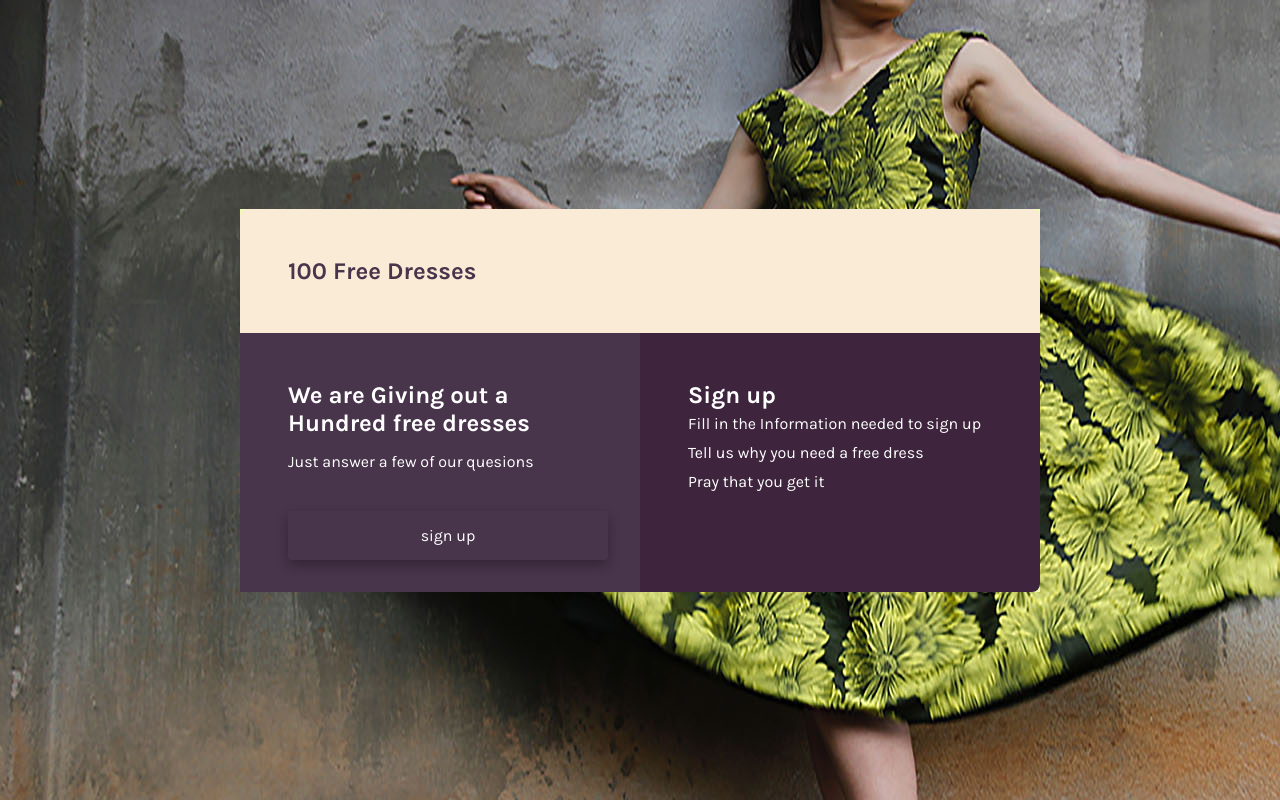
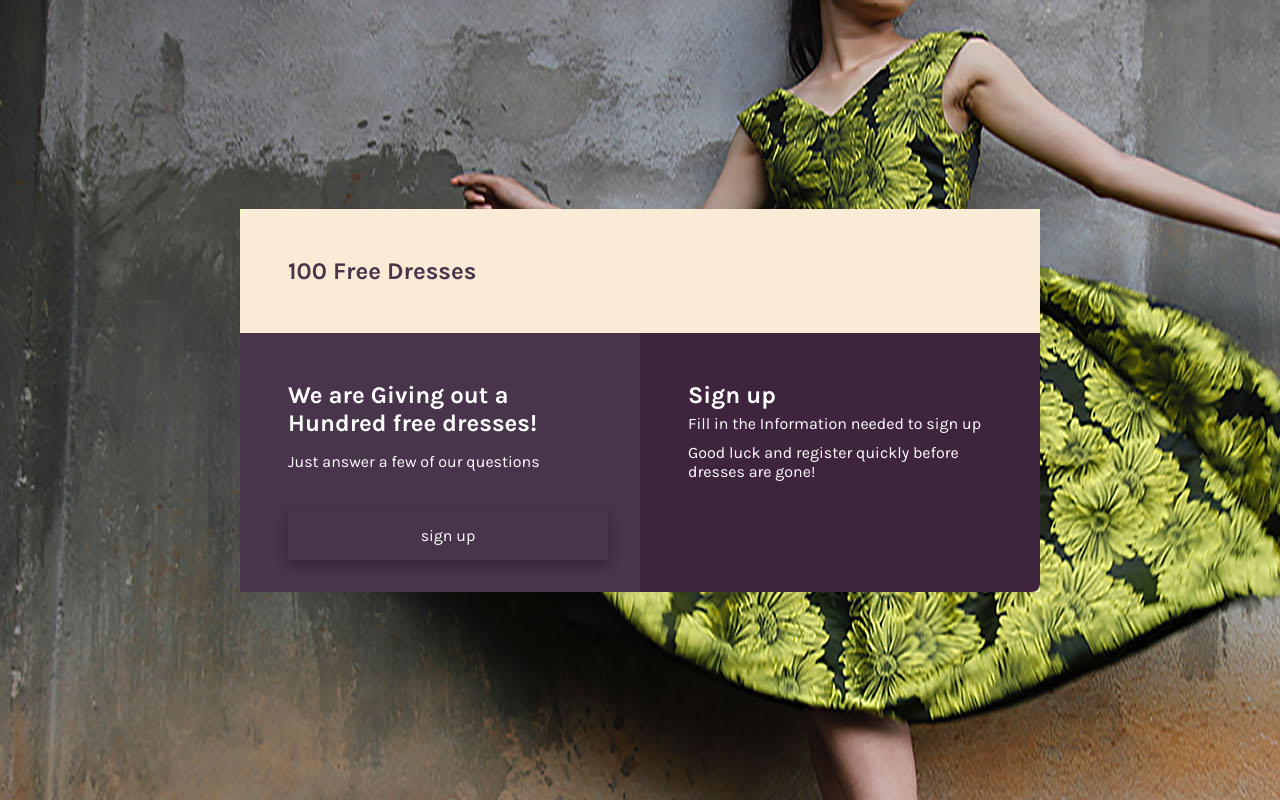
Before and after one commit to TheFoxiez/Prom2.0, a plain HTML site: page index.html in a window 1280 px wide. Drawn offline with Linux system fonts and the light colour scheme.

Commit message:
Update index.html

```diff
--- a/index.html
+++ b/index.html
@@ -20,8 +20,8 @@
 		</div>
 		<div class="flex-pair">
 		<div class="col_two monthly-copy">
-		  <h2>We are Giving out  a Hundred free dresses </h2>
-			<p>Just answer a few of our quesions</p>
+		  <h2>We are Giving out a Hundred free dresses! </h2>
+			<p>Just answer a few of our questions</p>
 			<a href="https://docs.google.com/forms/d/e/1FAIpQLScIvs4wwMZkx3iQzAxgI-f8lPpWsTLol3ZYC-DxRPl8pQBepQ/viewform?embedded=true">sign up</a>
 
 
@@ -30,8 +30,8 @@
 			<h2>Sign up
 				</h2>
 			<li>Fill in the Information needed to sign up</li>
-				<li>Tell us why you need a free dress</li>
-				<li>Pray that you get it </li>
+				<li>Good luck and register quickly before dresses are gone!</li>
+
 			</div>
 	  </div>
 
```
